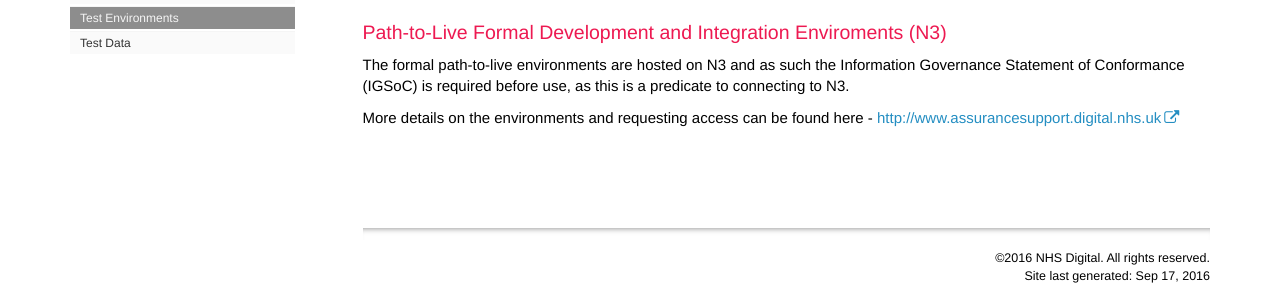
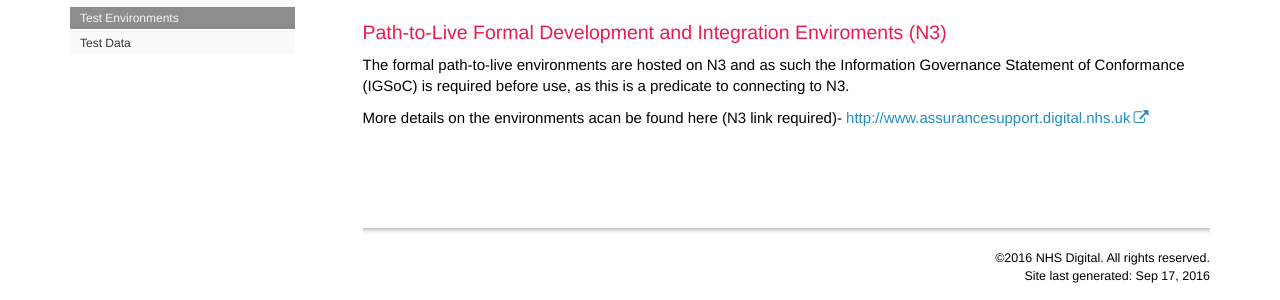
Before and after one commit to dobsonrd/smsp, a Jekyll site: the page built from pages/smsp/smsp_test_environments.md, in a window 1280 px wide. Shown: the part 449-749 px from the top of the page. Built offline with Jekyll 4.4.1, drawn with Linux system fonts in a browser that asks for light colours; nearby versions of some CDN libraries; comment, search, counter and statistics services are not loaded.

Commit message:
Update smsp_test_environments.md

```diff
--- a/pages/smsp/smsp_test_environments.md
+++ b/pages/smsp/smsp_test_environments.md
@@ -18,6 +18,6 @@ More details on opentest and request access can be found here - [http://systems.
 ### Path-to-Live Formal Development and Integration Enviroments (N3)
 The formal path-to-live environments are hosted on N3 and as such the Information Governance Statement of Conformance (IGSoC) is required before use, as this is a predicate to connecting to N3.
 
-More details on the environments and requesting access can be found here - [http://www.assurancesupport.digital.nhs.uk](http://www.assurancesupport.digital.nhs.uk)
+More details on the environments acan be found here (N3 link required)- [http://www.assurancesupport.digital.nhs.uk](http://www.assurancesupport.digital.nhs.uk)
 
 {% include links.html %}
```
